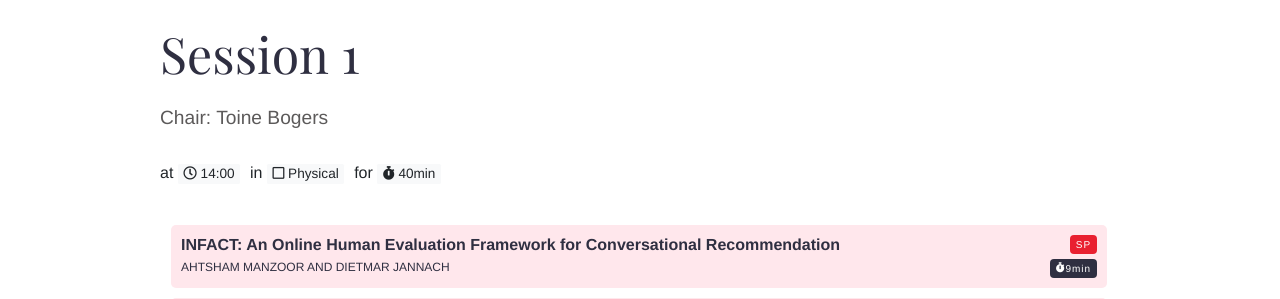
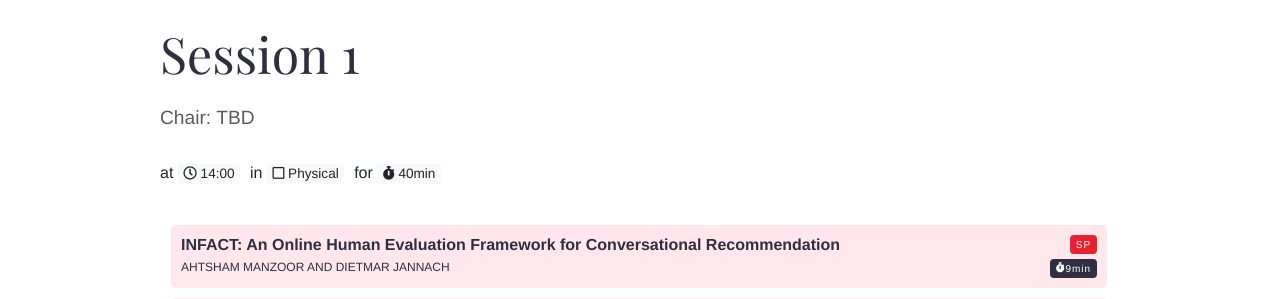
Before and after one commit to kars-workshop/2022, a Jekyll site: the page built from _talks/session1.md, in a window 1280 px wide. Shown: the part 270-569 px from the top of the page. Built offline with Jekyll 4.4.1, drawn with Linux system fonts in a browser that asks for light colours.

Commit message:
Update session1.md

```diff
--- a/_talks/session1.md
+++ b/_talks/session1.md
@@ -2,7 +2,7 @@
 name: Session 1
 data: session1
 speakers:
-  - Toine Bogers
+  - TBD
 categories:
   - Session
 ---
```
